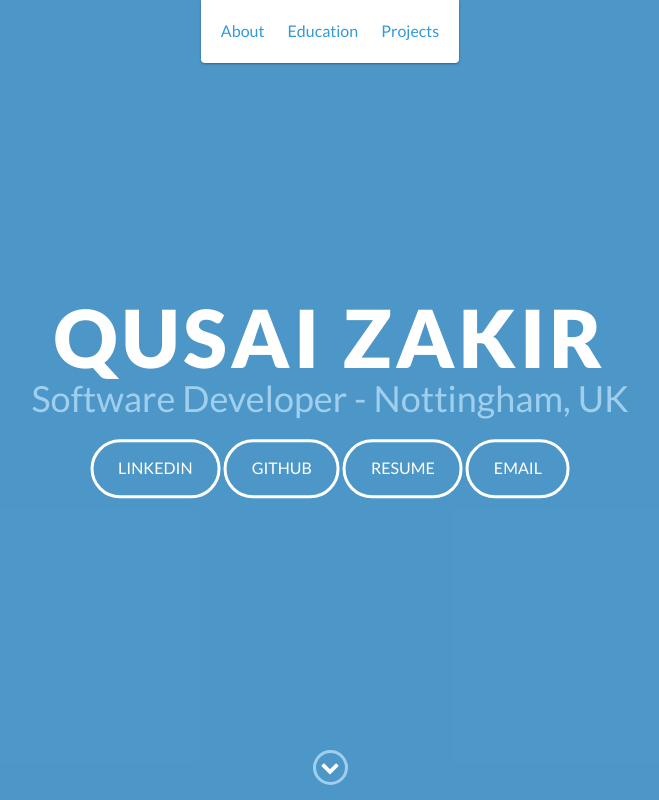
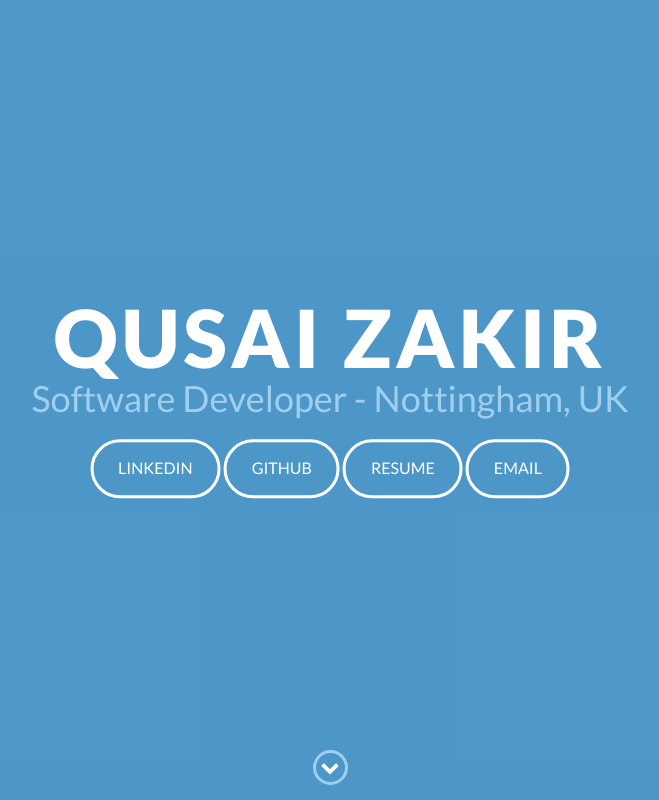
Before and after one commit to qusaizakir/qusaizakir-portfolio, a plain HTML site: page index.html in a window 1280 px wide. Shown: the top 800 px of the page, without its empty margins (310-969 px from the left). Drawn offline with nearby package versions, Linux system fonts and the light colour scheme.

Commit message:
Update index.html

```diff
--- a/index.html
+++ b/index.html
@@ -15,28 +15,6 @@
 </head>
 
 <body>
-    <div id="mobile-menu-open" class="shadow-large">
-        <i class="fa fa-bars" aria-hidden="true"></i>
-    </div>
-    <!-- End #mobile-menu-toggle -->
-    <header>
-        <div id="mobile-menu-close">
-            <span>Close</span> <i class="fa fa-times" aria-hidden="true"></i>
-        </div>
-        <ul id="menu" class="shadow">
-            <li>
-                <a href="#about">About</a>
-            </li>
-            <li>
-                <a href="#education">Education</a>
-            </li>
-            <li>
-                <a href="#projects">Projects</a>
-            </li>
-        </ul>
-    </header>
-    <!-- End header -->
-
     <div id="lead">
         <div id="lead-content">
             <h1>Qusai Zakir</h1>
```
